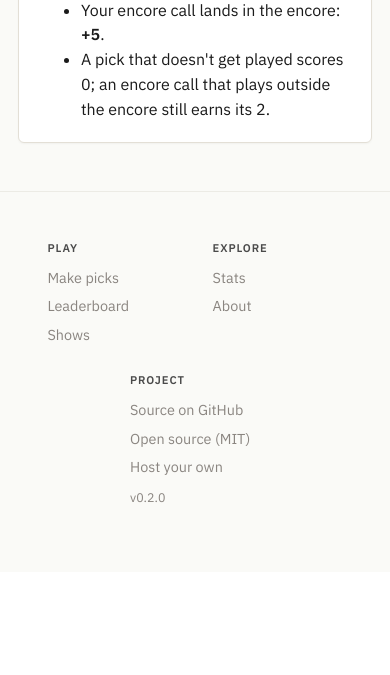
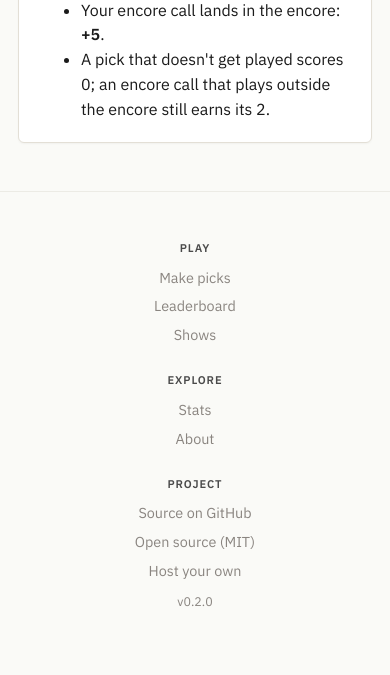
Before and after one commit to pete-builds/open-setlist-stash, a FastAPI app: page / in a window 390 px wide. Shown: the part 1049-1724 px from the top of the page. Before the commit the page ends 1552 px from the top, so only its background shows below. Run offline with FastAPI, Linux system fonts and the light colour scheme; data that the repository does not hold is empty; parts of the project's set-up code (start-up, migrations or seed data) failed here and were passed over.

Commit message:
fix(css): center the stacked footer columns on mobile
The three footer columns have very different natural widths (the "Explore"
column carries the long "Data provided by ..." credit). Once the row no
longer fits, flex-wrap produced a ragged 2-then-1 layout and then a full
stack in which each column was a centered BOX of a different width whose
text was still left-aligned, so the headings and links landed on three
different x positions inside a footer that is otherwise centered.

Below the width where all three columns can sit side by side, collapse
them into a single full-width centered stack. Measured on the live page
with the columns stacked: text runs went from 173.8px worst-case
off-center (three distinct left edges) to 0.0px. Layout at 601px and
above is byte-identical to before.

```diff
--- a/src/setlist_stash/static/style.css
+++ b/src/setlist_stash/static/style.css
@@ -1151,6 +1151,28 @@ table.stat-table tbody tr:last-child td { border-bottom: 0; }
   .stat-card .stat-value { font-size: 1.6rem; }
 }
 
+/* Footer columns on narrow screens.
+   The three columns have very different natural widths (the "Explore" column
+   carries the long "Data provided by ..." credit), so once the row no longer
+   fits, flex-wrap produces a ragged 2-then-1 layout and then a full stack in
+   which every column is a centred BOX of a different width whose text is still
+   left-aligned. The result reads as off-centre inside a footer that is
+   otherwise centred. Below the width where all three can sit side by side,
+   collapse them into a single full-width centred stack so the headings and
+   links share one axis. Desktop keeps the multi-column row untouched. */
+@media (max-width: 600px) {
+  .footer-cols {
+    flex-direction: column;
+    align-items: center;
+    text-align: center;
+  }
+  .footer-col {
+    align-items: center;
+    width: 100%;
+    min-width: 0;
+  }
+}
+
 /* Live setlist on the per-show leaderboard page. Uses theme variables so
    any mounted theme (denim Wappy Picks, etc.) inherits the styling. */
 .setlist {
```
